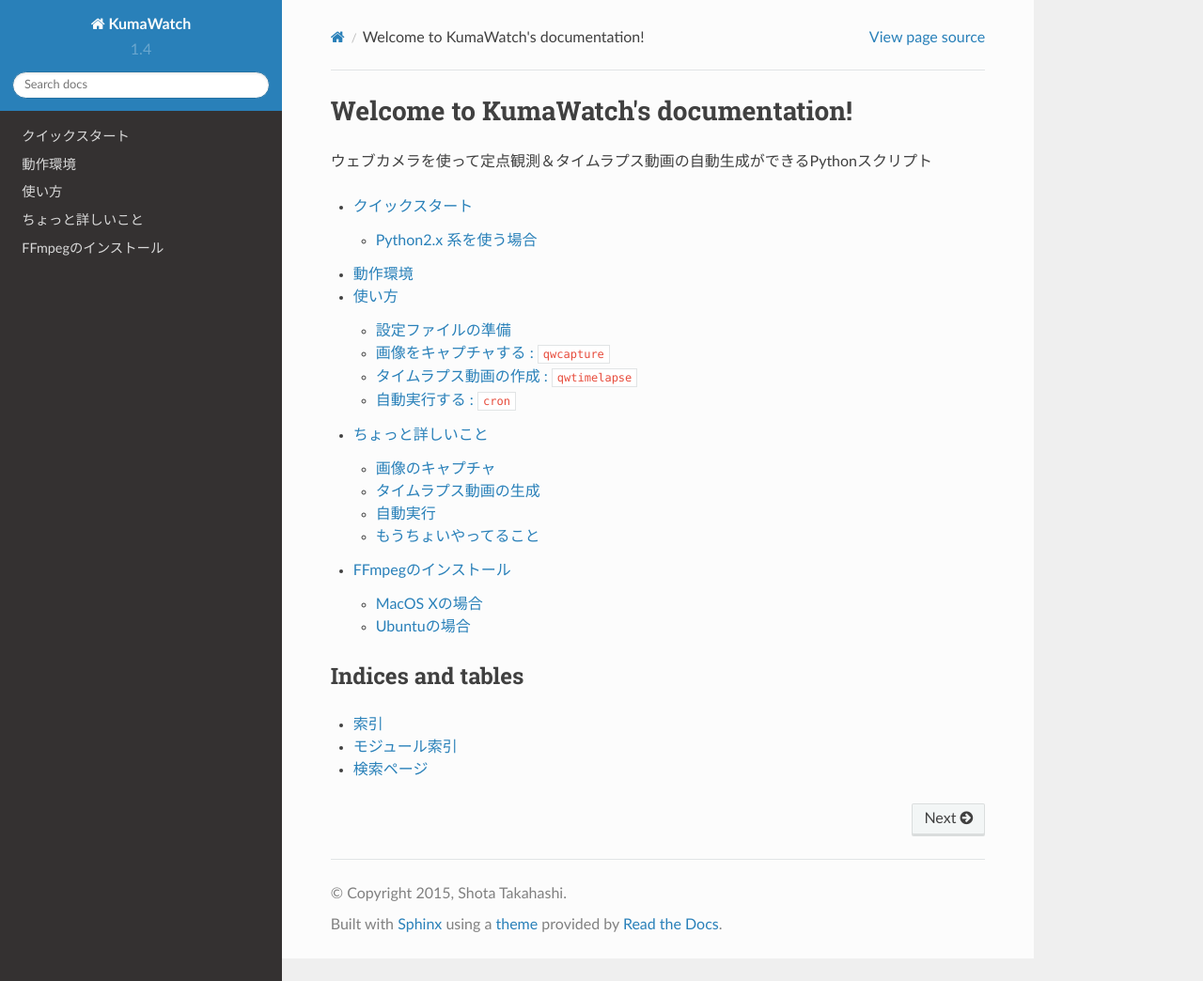
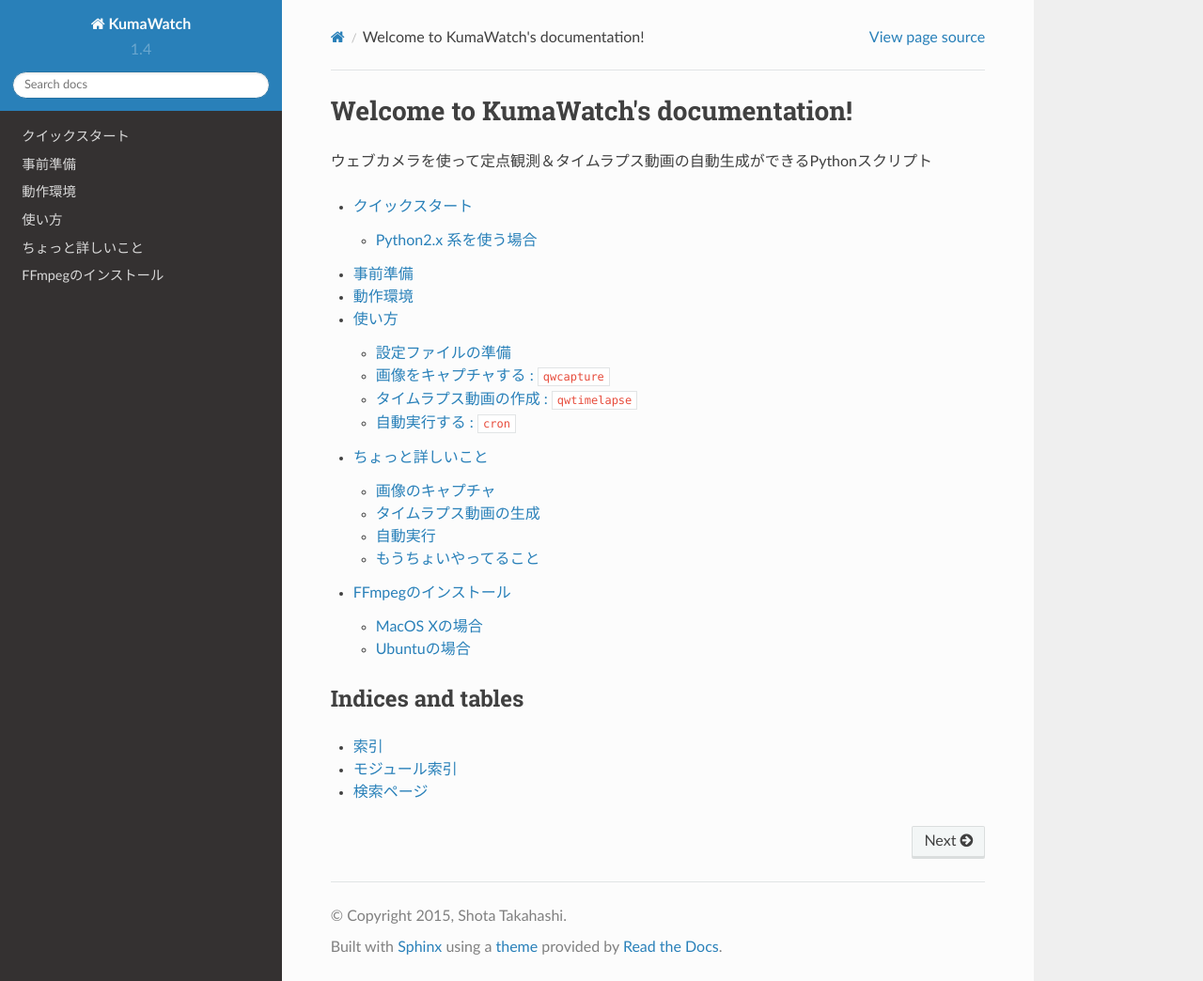
Before and after one commit to shotakaha/QwatchCapture, a Sphinx documentation site: the page built from docs/source/index.rst, in a window 1280 px wide and 1044 px high. Shown: the whole window at 94% size. Built offline with Sphinx 7.4.7 and the Read the Docs theme 2.0.0, drawn with Linux system fonts in a browser that asks for light colours.

Commit message:
Add new page : prerequisites.rst

```diff
--- a/docs/source/index.rst
+++ b/docs/source/index.rst
@@ -13,6 +13,7 @@
    :maxdepth: 2
 
    quickstart
+   prerequisites
    environment
    usage
    details
--- /dev/null
+++ b/docs/source/prerequisites.rst
@@ -0,0 +1,7 @@
+==================================================
+事前準備
+==================================================
+
+* Python
+* wget
+* FFmpeg
```
